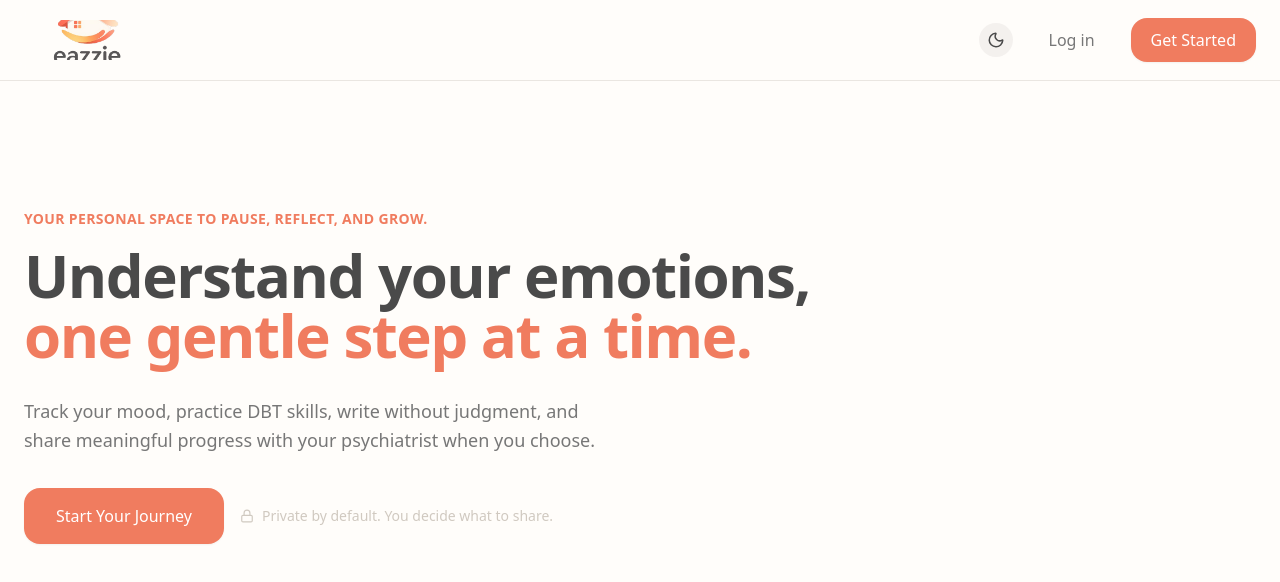
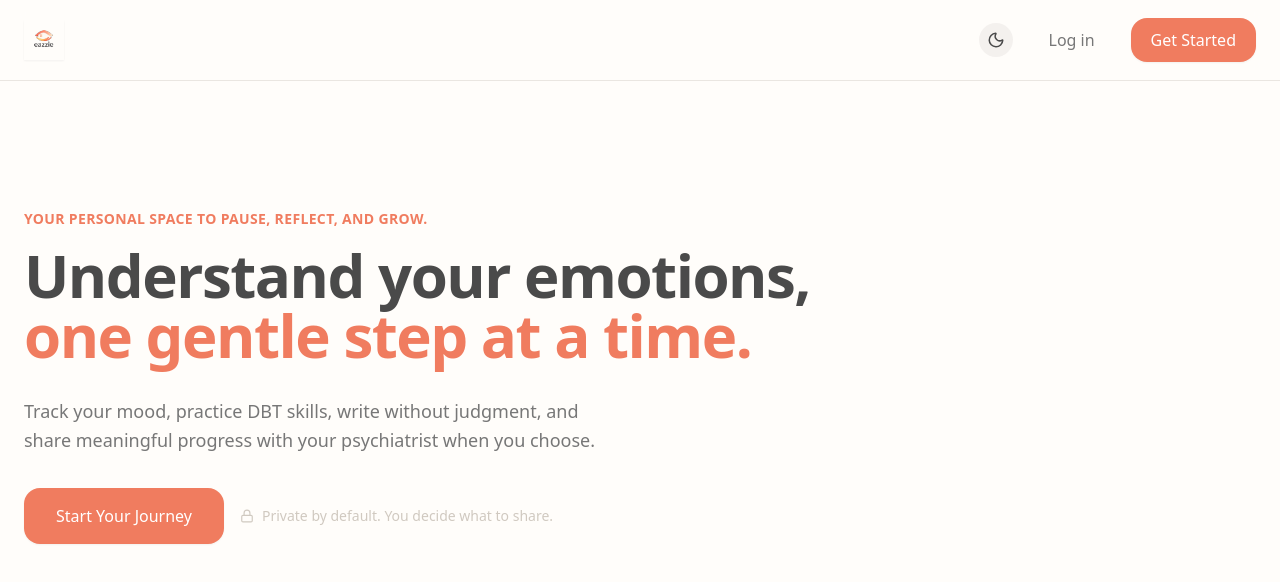
Before and after one commit to airenmeyy/app-eazzie, a React (Vite) app: page / in a window 1280 px wide. Shown: the top 582 px of the page. Built offline with nearby package versions, Linux system fonts and the light colour scheme.

Commit message:
Update App.jsx

```diff
--- a/src/App.jsx
+++ b/src/App.jsx
@@ -24,13 +24,14 @@ const initialSafetyPlan = {
 const AppContext = createContext();
 
 const Logo = ({ type = 'full', className = 'h-8' }) => {
+  // Ganti ekstensi ini jadi .svg kalau file barumu namanya logo1.svg
   const src = '/Untitled design.svg';
   return (
-    <div className={`flex items-center justify-center overflow-hidden ${className} w-28 sm:w-32 dark:bg-white/90 dark:px-2 dark:rounded-xl transition-colors`}>
+    <div className={`flex items-center justify-center ${className} dark:bg-white/95 dark:px-3 dark:py-1.5 dark:rounded-2xl shadow-sm transition-colors`}>
       <img
         src={src}
         alt="Eazzie"
-        className="w-full h-full object-contain scale-[3.5] pointer-events-none"
+        className="h-full w-auto object-contain pointer-events-none"
       />
     </div>
   );
```
